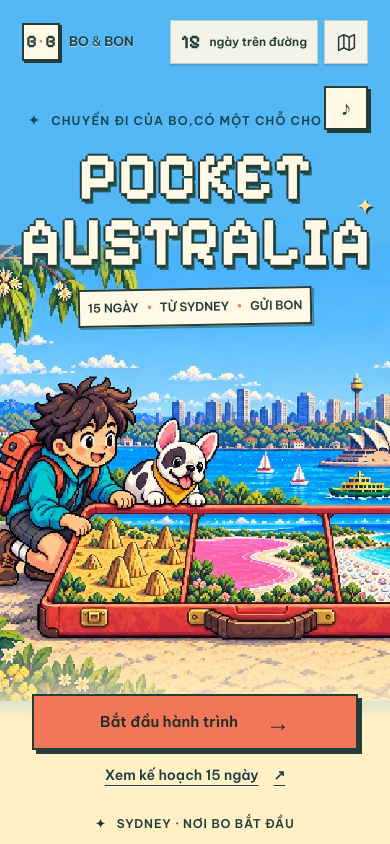
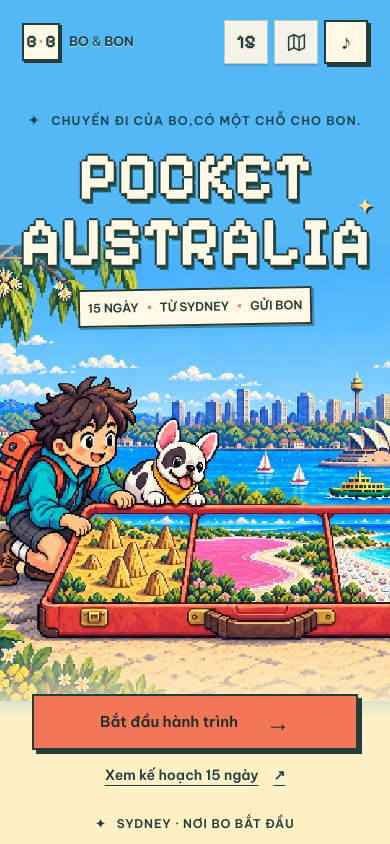
Before and after one commit to BoandBon/Bo-Bon, a website built with Vite: page index.html in a window 390 px wide. Shown: the top 844 px of the page. Built offline with nearby package versions, Linux system fonts and the light colour scheme.

Commit message:
Update styles.css

```diff
--- a/styles.css
+++ b/styles.css
@@ -78,3 +78,41 @@ dialog .dialog-header{position:sticky;top:0;background:var(--paper);z-index:5;bo
     animation: none !important;
   }
 }
+
+/* Nút nhạc nằm trong thanh điều hướng */
+.header-nav #music-button {
+  position: static;
+  inset: auto;
+  flex: 0 0 44px;
+  width: 44px;
+  height: 44px;
+  min-height: 44px;
+  margin: 0;
+  padding: 0;
+  display: grid;
+  place-items: center;
+  font-size: 21px;
+  line-height: 1;
+  transform: none;
+  animation: none;
+  box-shadow: 3px 3px 0 var(--ink);
+}
+
+/* Thu gọn nút lịch trình để đủ chỗ trên iPhone */
+@media (max-width: 700px) {
+  .header-nav {
+    gap: 6px;
+  }
+
+  .header-nav .nav-link[data-open-plan] {
+    width: 44px;
+    min-width: 44px;
+    padding: 0;
+    justify-content: center;
+    gap: 0;
+  }
+
+  .header-nav .nav-link[data-open-plan] > span:last-child {
+    display: none;
+  }
+}
```
